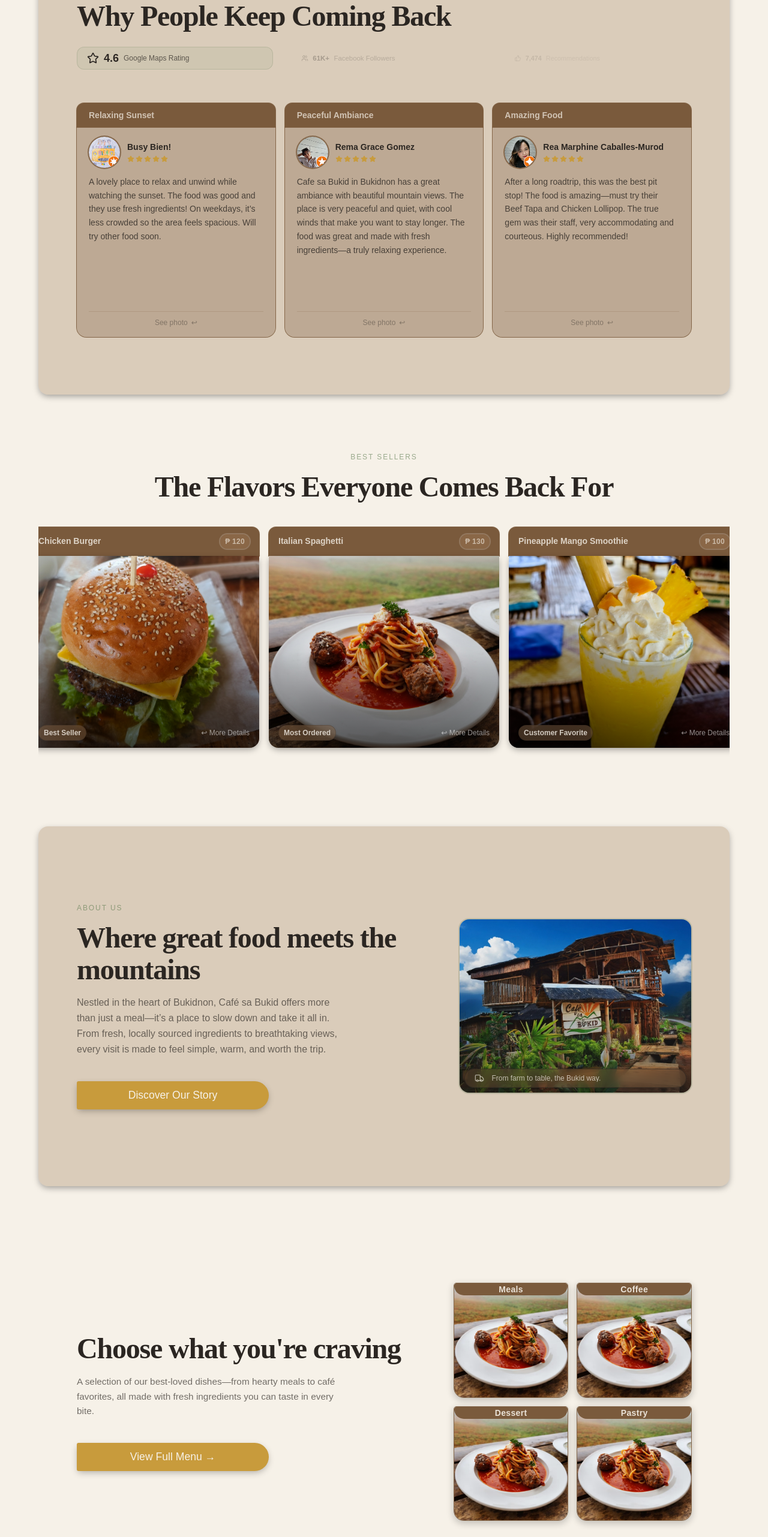
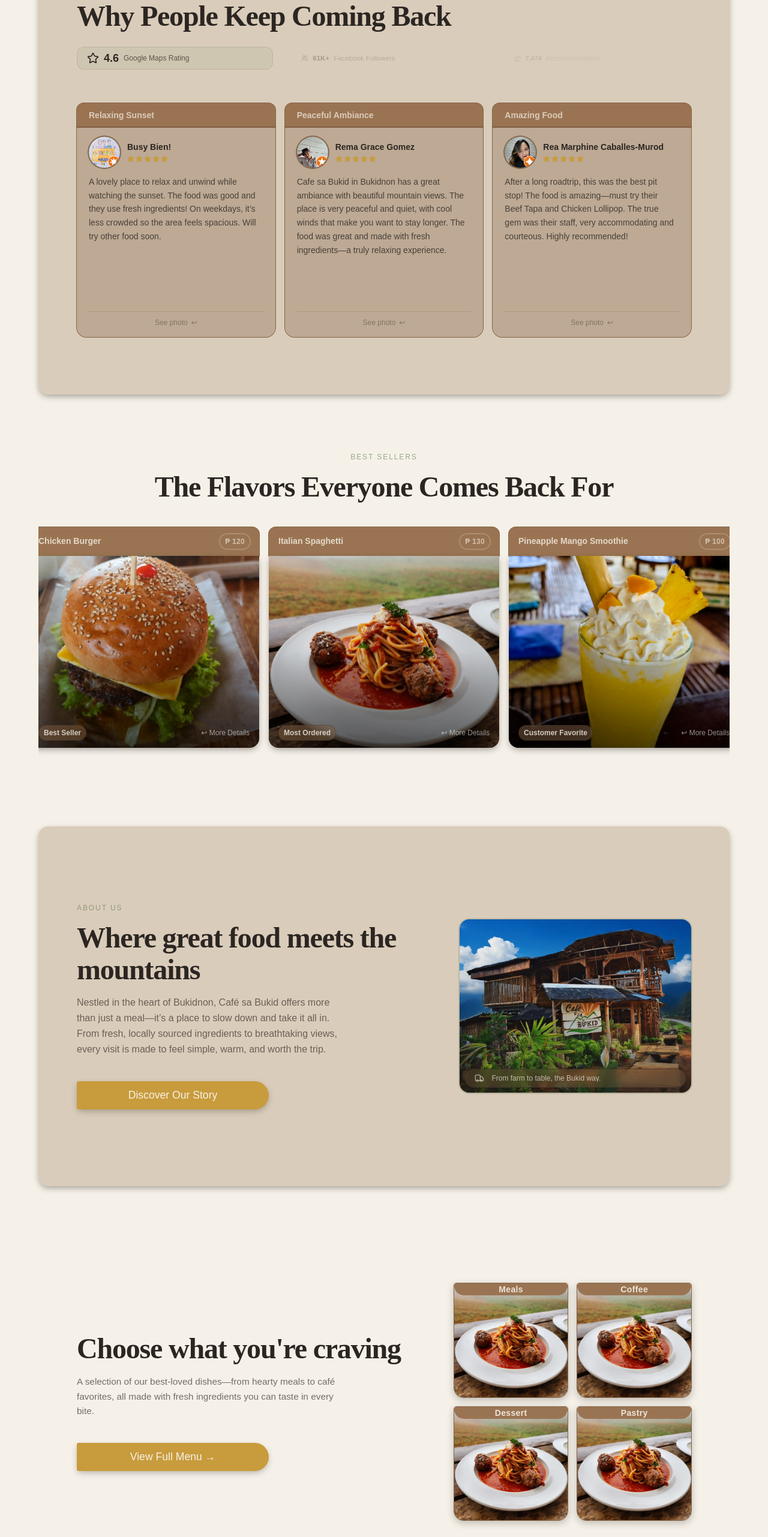
Before and after one commit to Kopi-Naparan1/Cafe-sa-Bukid, a Next.js app: page / in a window 1280 px wide. Shown: the part 893-3456 px from the top of the page at 60% size. Built offline with nearby package versions, Linux system fonts and the light colour scheme.

Commit message:
Update component styles to use 'bg-secondary-light' for improved visual consistency across MenuPreview, FoodsDesktop, FoodsMobile, DesktopVersionTestimonial, and MobileVersionTestimonial components.

```diff
--- a/src/components/sections/MenuPreview.jsx
+++ b/src/components/sections/MenuPreview.jsx
@@ -77,7 +77,7 @@ export default function MenuPreview() {
                 className="object-cover relative"
                 sizes="(max-width: 768px) 50vw, 40vw"
               />
-              <div className="absolute md:rounded-b-2xl bg-secondary justify-center items-center  text-center text-background/90 text-sm font-semibold tracking-wide  inset-x-0 top-0">
+              <div className="absolute md:rounded-b-2xl bg-secondary-light justify-center items-center  text-center text-background/90 text-sm font-semibold tracking-wide  inset-x-0 top-0">
                 {item.label}
               </div>
             </>
--- a/src/components/ui/BestSellers/FoodsDesktop.jsx
+++ b/src/components/ui/BestSellers/FoodsDesktop.jsx
@@ -14,7 +14,7 @@ export default function FoodDesktop({ foods, flippedIndex, setFlippedIndex }) {
             // ← no onClick on card
           >
             {/* STATIC TITLE */}
-            <div className="flex items-center justify-between bg-secondary px-4 py-3  rounded-t-xl ring-1 ring-secondary/90">
+            <div className="flex items-center justify-between bg-secondary-light px-4 py-3  rounded-t-xl ring-1 ring-secondary/90">
               {/* Name */}
               <h3 className="text-sm font-semibold leading-tight   text-background/80  truncate">
                 {item.name}
--- a/src/components/ui/BestSellers/FoodsMobile.jsx
+++ b/src/components/ui/BestSellers/FoodsMobile.jsx
@@ -13,7 +13,7 @@ export default function FoodsMobile({ foods, flippedIndex, setFlippedIndex }) {
             // ← no onClick on card
           >
             {/* STATIC TITLE */}
-            <div className="relative flex items-center justify-between bg-secondary px-3 py-3  rounded-t-xl ring-1 ring-secondary/90">
+            <div className="relative flex items-center justify-between bg-secondary-light px-3 py-3  rounded-t-xl ring-1 ring-secondary/90">
               {/* Name */}
               <h3 className="text-sm font-semibold leading-tight justify-center   text-background/80 truncate">
                 {item.name}
--- a/src/components/ui/SocialProof/DesktopVersionTestimonial.jsx
+++ b/src/components/ui/SocialProof/DesktopVersionTestimonial.jsx
@@ -18,7 +18,7 @@ export default function DesktopVersionTestimonial({
             // ← no onClick on card
           >
             {/* STATIC TITLE */}
-            <div className="bg-secondary rounded-t-xl py-2.5 text-sm font-bold text-background/70 px-5 ring-1 ring-secondary/90 truncate">
+            <div className="bg-secondary-light rounded-t-xl py-2.5 text-sm font-bold text-background/70 px-5 ring-1 ring-secondary/90 truncate">
               {item.title}
             </div>
 
--- a/src/components/ui/SocialProof/MobileVersionTestimonial.jsx
+++ b/src/components/ui/SocialProof/MobileVersionTestimonial.jsx
@@ -42,7 +42,7 @@ export default function MobileVersionTestimonial({
               // ← no onClick here anymore
             >
               {/* STATIC TITLE */}
-              <div className="bg-secondary rounded-t-2xl py-2 px-4 font-bold text-background/70 ring-1 ring-secondary/90 text-sm truncate">
+              <div className="bg-secondary-light rounded-t-2xl py-2 px-4 font-bold text-background/70 ring-1 ring-secondary/90 text-sm truncate">
                 {item.title}
               </div>
 
```
